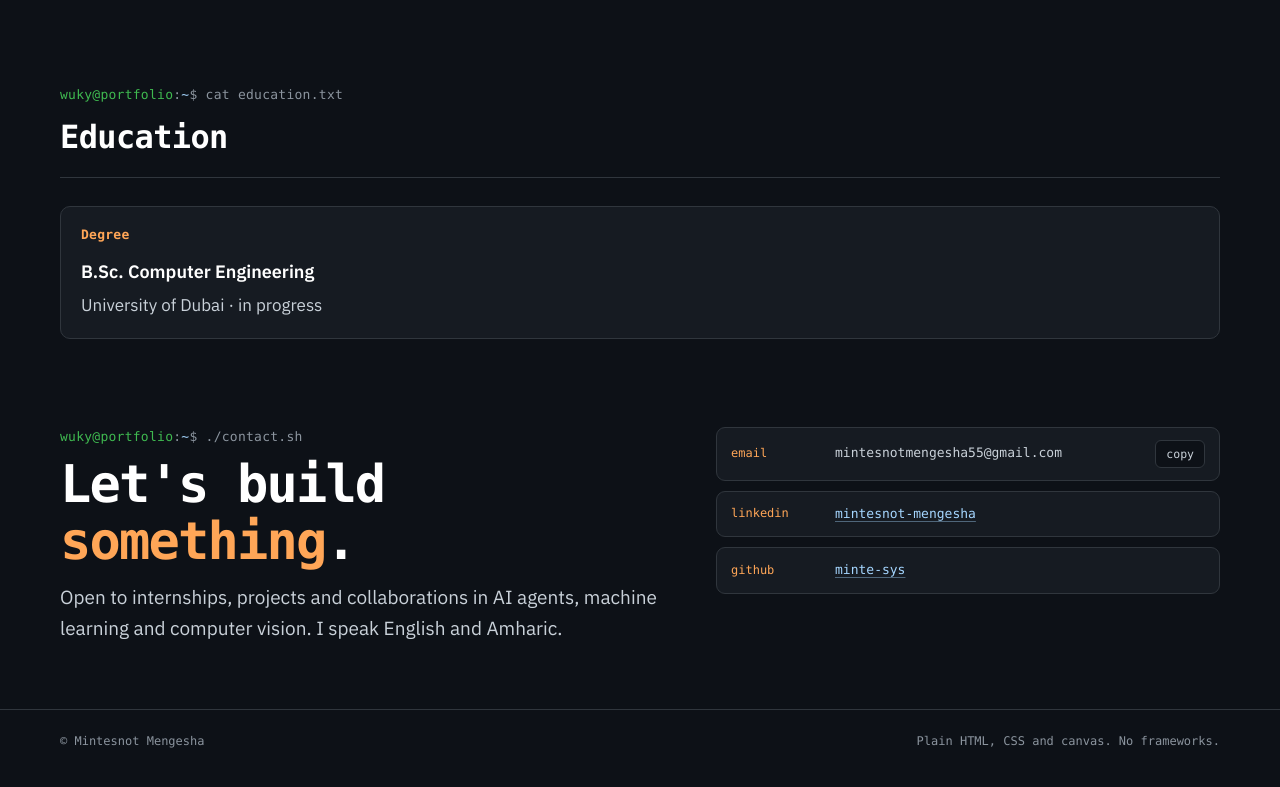
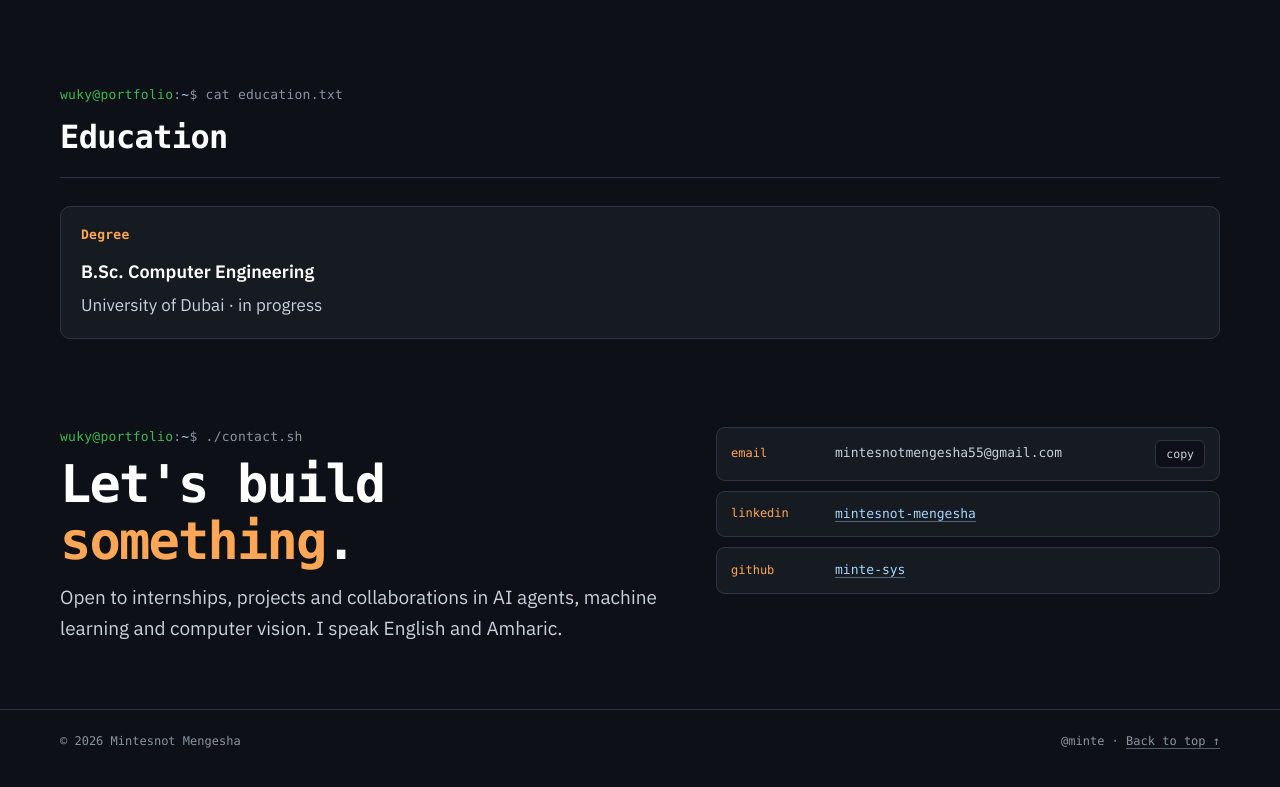
Before and after one commit to minte-sys/minte-sys.github.io, a plain HTML site: page index.html in a window 1280 px wide. Shown: the part 3549-4336 px from the top of the page. Drawn offline with Linux system fonts and the light colour scheme; animation ran at ten frames a second; a web font is replaced by a local one.

Commit message:
Update index.html

```diff
--- a/index.html
+++ b/index.html
@@ -9,7 +9,6 @@
 <link rel="preconnect" href="https://fonts.gstatic.com" crossorigin>
 <link href="https://fonts.googleapis.com/css2?family=Martian+Mono:wdth,wght@75..112.5,300..800&family=IBM+Plex+Sans:wght@400;500;600&display=swap" rel="stylesheet">
 <style>
-
 :root {
   --ink: #0d1117;
   --panel: #161b22;
@@ -152,6 +151,7 @@ tr.win-row td { color: var(--go); }
 .row .v { font-family: var(--display); font-size: 13px; overflow-wrap: anywhere; }
 .row button { font-family: var(--display); font-size: 11.5px; padding: 6px 10px; border-radius: 6px; border: 1px solid var(--line); background: var(--ink); color: var(--text); cursor: pointer; }
 footer { border-top: 1px solid var(--line); padding: 22px 0 40px; }
+footer a { color: var(--muted); } footer a:hover { color: var(--amber); }
 footer .wrap { display: flex; justify-content: space-between; gap: 16px; flex-wrap: wrap; font-family: var(--display); font-size: 12px; color: var(--muted); }
 
 .cursor { display: inline-block; width: .6em; height: 1.05em; background: var(--sky); vertical-align: -0.15em; margin-left: 4px; animation: blink 1.1s step-end infinite; }
@@ -170,7 +170,7 @@ footer .wrap { display: flex; justify-content: space-between; gap: 16px; flex-wr
 </head>
 <body>
 
-<header class="top">
+<header class="top" id="top">
   <div class="wrap">
     <div class="prompt"><b>wuky@portfolio</b>:<i>~</i>$ ls</div>
     <nav aria-label="Sections">
@@ -357,7 +357,7 @@ footer .wrap { display: flex; justify-content: space-between; gap: 16px; flex-wr
   </section>
 </main>
 
-<footer><div class="wrap"><span>© Mintesnot Mengesha</span><span>Plain HTML, CSS and canvas. No frameworks.</span></div></footer>
+<footer><div class="wrap"><span>© 2026 Mintesnot Mengesha</span><span>@minte · <a href="#top">Back to top ↑</a></span></div></footer>
 
 <script>
 const reduce = matchMedia("(prefers-reduced-motion: reduce)").matches;
```
